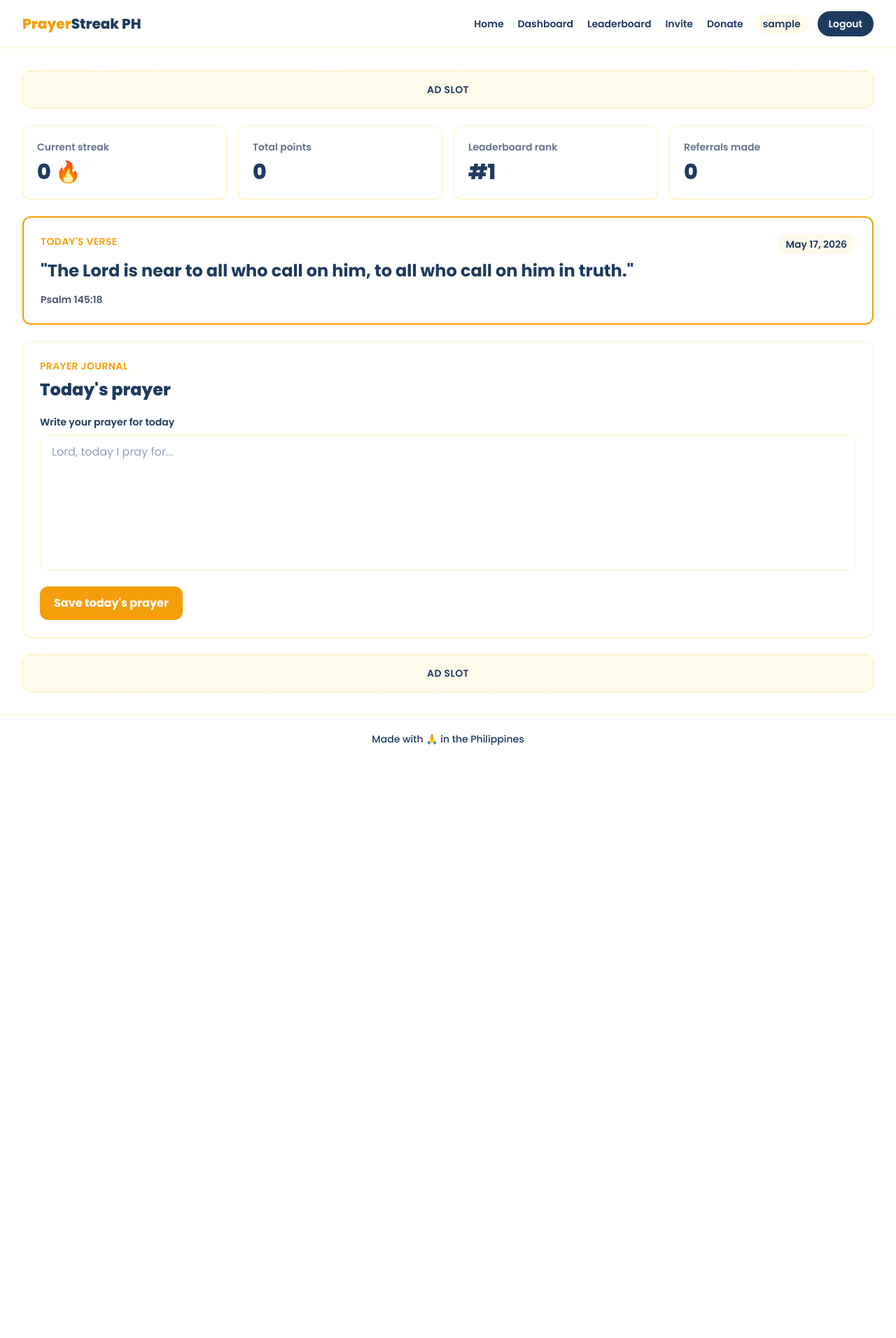
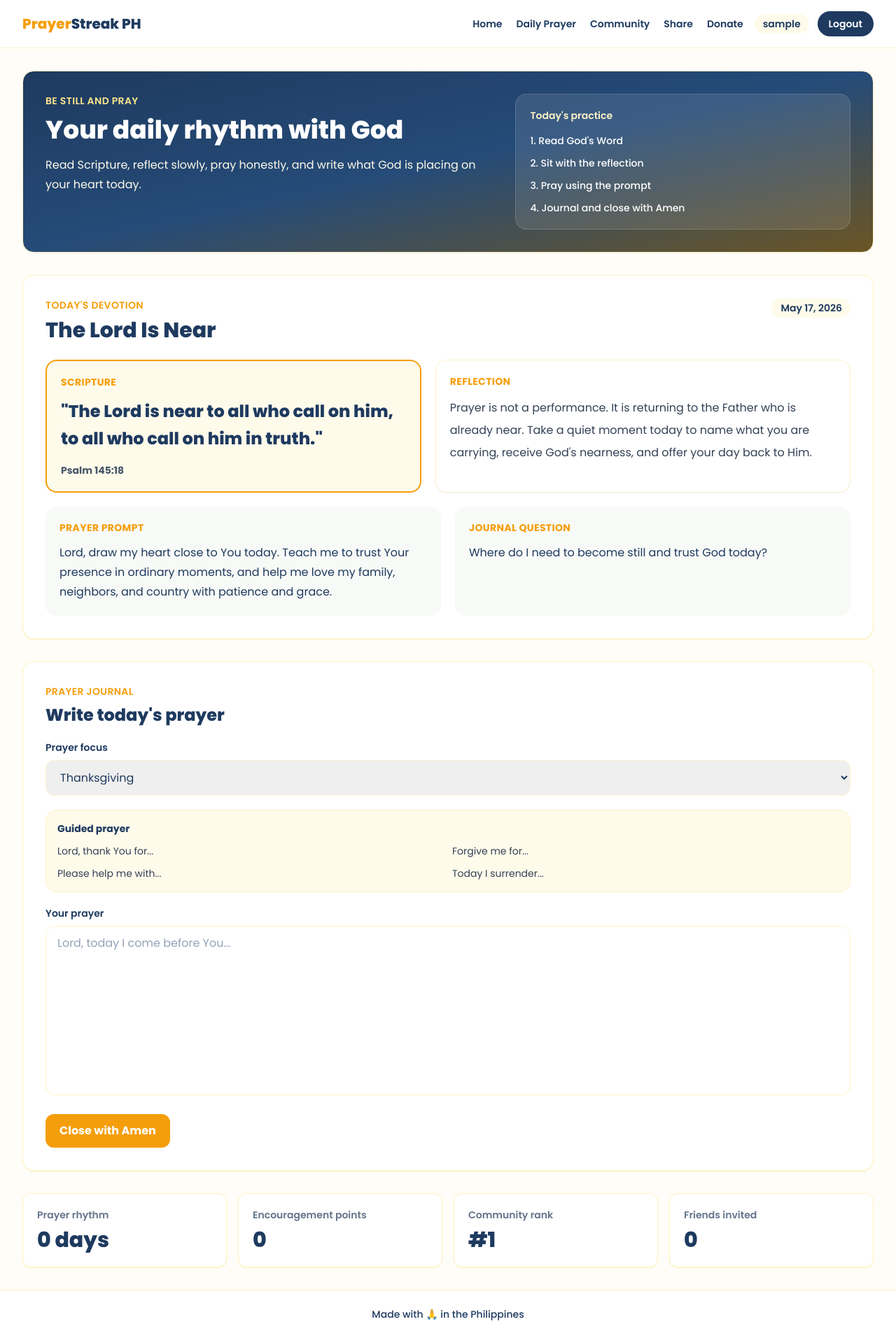
Before and after one commit to echo10000/prayer_streak, a Django app: page /dashboard/ in a window 1280 px wide. Shown: the whole page at 70% size. Before the commit the page ends 1065 px from the top, so only its background shows below. Run offline with Django 5.2, Linux system fonts and the light colour scheme; the visitor is signed in with stand-in values (Sample User, id 1); data comes from the database, SQL or seed files in the repository; data that the repository does not hold is empty; some libraries are stand-ins or nearby versions.

Commit message:
Updating some stuff

```diff
--- a/core/templates/base.html
+++ b/core/templates/base.html
@@ -27,8 +27,8 @@
         }
     </script>
 </head>
-<body class="min-h-screen bg-white font-sans text-ps-blue">
-    <header class="border-b border-amber-100 bg-white">
+<body class="min-h-screen bg-[#fffdf8] font-sans text-ps-blue">
+    <header class="border-b border-amber-100 bg-white/95">
         <nav class="mx-auto flex max-w-7xl flex-col gap-4 px-4 py-4 sm:flex-row sm:items-center sm:justify-between sm:px-6 lg:px-8">
             <a href="/" class="text-xl font-extrabold text-ps-blue">
                 <span class="text-ps-gold">Prayer</span>Streak PH
@@ -37,9 +37,9 @@
             <div class="flex flex-col gap-4 sm:flex-row sm:items-center">
                 <div class="flex flex-wrap gap-x-5 gap-y-2 text-sm font-semibold">
                     <a href="/" class="hover:text-ps-gold">Home</a>
-                    <a href="/dashboard/" class="hover:text-ps-gold">Dashboard</a>
-                    <a href="/leaderboard/" class="hover:text-ps-gold">Leaderboard</a>
-                    <a href="/invite/" class="hover:text-ps-gold">Invite</a>
+                    <a href="/dashboard/" class="hover:text-ps-gold">Daily Prayer</a>
+                    <a href="/leaderboard/" class="hover:text-ps-gold">Community</a>
+                    <a href="/invite/" class="hover:text-ps-gold">Share</a>
                     <a href="/donate/" class="hover:text-ps-gold">Donate</a>
                 </div>
 
--- a/core/templates/core/dashboard.html
+++ b/core/templates/core/dashboard.html
@@ -1,79 +1,155 @@
 {% extends "base.html" %}
 
-{% block title %}Dashboard | PrayerStreak PH{% endblock %}
+{% block title %}Daily Prayer | PrayerStreak PH{% endblock %}
 
 {% block content %}
-<div class="space-y-6">
-    <div class="rounded-xl border border-dashed border-amber-200 bg-amber-50 px-4 py-4 text-center text-sm font-semibold uppercase tracking-wide text-ps-blue">
-        Ad slot
-    </div>
-
-    <section class="grid gap-4 sm:grid-cols-2 lg:grid-cols-4">
-        <div class="rounded-xl border border-amber-100 bg-white p-5 shadow-sm shadow-amber-100">
-            <p class="text-sm font-semibold text-slate-500">Current streak</p>
-            <p class="mt-2 text-3xl font-extrabold text-ps-blue">{{ user.streak }} &#128293;</p>
-        </div>
-        <div class="rounded-xl border border-amber-100 bg-white p-5 shadow-sm shadow-amber-100">
-            <p class="text-sm font-semibold text-slate-500">Total points</p>
-            <p class="mt-2 text-3xl font-extrabold text-ps-blue">{{ user.points }}</p>
-        </div>
-        <div class="rounded-xl border border-amber-100 bg-white p-5 shadow-sm shadow-amber-100">
-            <p class="text-sm font-semibold text-slate-500">Leaderboard rank</p>
-            <p class="mt-2 text-3xl font-extrabold text-ps-blue">#{{ rank }}</p>
-        </div>
-        <div class="rounded-xl border border-amber-100 bg-white p-5 shadow-sm shadow-amber-100">
-            <p class="text-sm font-semibold text-slate-500">Referrals made</p>
-            <p class="mt-2 text-3xl font-extrabold text-ps-blue">{{ total_referrals }}</p>
+<div class="space-y-8">
+    <section class="overflow-hidden rounded-2xl border border-amber-100 bg-gradient-to-br from-ps-blue via-[#254b78] to-[#6b5524] text-white shadow-sm">
+        <div class="grid gap-6 p-6 sm:p-8 lg:grid-cols-[1.15fr_0.85fr]">
+            <div>
+                <p class="text-sm font-semibold uppercase tracking-wide text-amber-200">Be still and pray</p>
+                <h1 class="mt-3 text-3xl font-extrabold leading-tight sm:text-4xl">
+                    Your daily rhythm with God
+                </h1>
+                <p class="mt-4 max-w-2xl leading-7 text-amber-50">
+                    Read Scripture, reflect slowly, pray honestly, and write what God is placing on your heart today.
+                </p>
+            </div>
+            <div class="rounded-2xl border border-white/15 bg-white/10 p-5">
+                <p class="text-sm font-semibold text-amber-100">Today's practice</p>
+                <ol class="mt-4 space-y-3 text-sm font-medium text-white">
+                    <li>1. Read God's Word</li>
+                    <li>2. Sit with the reflection</li>
+                    <li>3. Pray using the prompt</li>
+                    <li>4. Journal and close with Amen</li>
+                </ol>
+            </div>
         </div>
     </section>
 
-    <section class="rounded-xl border-2 border-ps-gold bg-white p-6 shadow-sm shadow-amber-100">
-        <div class="flex flex-col gap-2 sm:flex-row sm:items-start sm:justify-between">
+    <section class="rounded-2xl border border-amber-100 bg-white p-6 shadow-sm shadow-amber-100 sm:p-8">
+        <div class="flex flex-col gap-4 sm:flex-row sm:items-start sm:justify-between">
             <div>
-                <p class="text-sm font-semibold uppercase tracking-wide text-ps-gold">Today's verse</p>
-                {% if daily_verse %}
-                    <blockquote class="mt-3 text-2xl font-bold leading-relaxed text-ps-blue">
-                        "{{ daily_verse.verse_text }}"
-                    </blockquote>
-                    <p class="mt-3 text-sm font-semibold text-slate-600">{{ daily_verse.reference }}</p>
-                {% else %}
-                    <blockquote class="mt-3 text-2xl font-bold leading-relaxed text-ps-blue">
-                        "{{ fallback_verse_text }}"
-                    </blockquote>
-                    <p class="mt-3 text-sm font-semibold text-slate-600">{{ fallback_verse_reference }}</p>
+                <p class="text-sm font-semibold uppercase tracking-wide text-ps-gold">Today's devotion</p>
+                <h2 class="mt-2 text-3xl font-extrabold text-ps-blue">
+                    {% if devotional %}{{ devotional.title }}{% else %}The Lord Is Near{% endif %}
+                </h2>
+                {% if devotional and devotional.season %}
+                    <p class="mt-2 text-sm font-semibold text-slate-500">{{ devotional.season }}</p>
                 {% endif %}
             </div>
             <p class="rounded-full bg-amber-50 px-3 py-1 text-sm font-semibold text-ps-blue">{{ today|date:"M d, Y" }}</p>
         </div>
+
+        <div class="mt-6 grid gap-5 lg:grid-cols-[0.95fr_1.05fr]">
+            <div class="rounded-2xl border-2 border-ps-gold bg-amber-50 p-5">
+                <p class="text-sm font-bold uppercase tracking-wide text-ps-gold">Scripture</p>
+                <blockquote class="mt-3 text-2xl font-extrabold leading-relaxed text-ps-blue">
+                    {% if devotional %}
+                        "{{ devotional.scripture_text }}"
+                    {% elif daily_verse %}
+                        "{{ daily_verse.verse_text }}"
+                    {% else %}
+                        "{{ fallback_verse_text }}"
+                    {% endif %}
+                </blockquote>
+                <p class="mt-4 text-sm font-bold text-slate-600">
+                    {% if devotional %}
+                        {{ devotional.scripture_reference }}
+                    {% elif daily_verse %}
+                        {{ daily_verse.reference }}
+                    {% else %}
+                        {{ fallback_verse_reference }}
+                    {% endif %}
+                </p>
+            </div>
+
+            <div class="rounded-2xl border border-amber-100 bg-white p-5 shadow-sm">
+                <p class="text-sm font-bold uppercase tracking-wide text-ps-gold">Reflection</p>
+                <p class="mt-3 leading-8 text-slate-700">
+                    {% if devotional %}{{ devotional.reflection }}{% else %}{{ fallback_reflection }}{% endif %}
+                </p>
+            </div>
+        </div>
+
+        <div class="mt-5 grid gap-5 md:grid-cols-2">
+            <div class="rounded-2xl bg-[#f8faf7] p-5">
+                <p class="text-sm font-bold uppercase tracking-wide text-ps-gold">Prayer prompt</p>
+                <p class="mt-3 leading-7 text-ps-blue">
+                    {% if devotional %}{{ devotional.prayer_prompt }}{% else %}{{ fallback_prayer_prompt }}{% endif %}
+                </p>
+            </div>
+            <div class="rounded-2xl bg-[#f8faf7] p-5">
+                <p class="text-sm font-bold uppercase tracking-wide text-ps-gold">Journal question</p>
+                <p class="mt-3 leading-7 text-ps-blue">
+                    {% if devotional %}{{ devotional.journal_prompt }}{% else %}{{ fallback_journal_prompt }}{% endif %}
+                </p>
+            </div>
+        </div>
     </section>
 
-    <section class="rounded-xl border border-amber-100 bg-white p-6 shadow-sm shadow-amber-100">
+    <section class="rounded-2xl border border-amber-100 bg-white p-6 shadow-sm shadow-amber-100 sm:p-8">
         <div class="mb-5">
             <p class="text-sm font-semibold uppercase tracking-wide text-ps-gold">Prayer journal</p>
-            <h1 class="mt-2 text-2xl font-extrabold text-ps-blue">Today's prayer</h1>
+            <h2 class="mt-2 text-2xl font-extrabold text-ps-blue">Write today's prayer</h2>
         </div>
 
         {% if prayer_log %}
-            <div class="rounded-xl border border-green-100 bg-green-50 p-5">
+            <div class="rounded-2xl border border-green-100 bg-green-50 p-5">
                 <p class="mb-3 text-sm font-bold text-green-700">Already prayed today &#9989;</p>
-                <p class="whitespace-pre-line leading-7 text-ps-blue">{{ prayer_log.content }}</p>
+                <p class="text-sm font-semibold uppercase tracking-wide text-green-700">{{ prayer_log.get_category_display }}</p>
+                <p class="mt-3 whitespace-pre-line leading-8 text-ps-blue">{{ prayer_log.content }}</p>
             </div>
         {% else %}
-            <form method="post" class="space-y-4">
+            <form method="post" class="space-y-5">
                 {% csrf_token %}
                 <div>
-                    <label for="content" class="mb-2 block text-sm font-semibold text-ps-blue">Write your prayer for today</label>
-                    <textarea id="content" name="content" rows="7" required class="w-full resize-none rounded-xl border border-amber-100 px-4 py-3 text-ps-blue outline-none transition placeholder:text-slate-400 focus:border-ps-gold focus:ring-2 focus:ring-amber-100" placeholder="Lord, today I pray for..."></textarea>
+                    <label for="category" class="mb-2 block text-sm font-semibold text-ps-blue">Prayer focus</label>
+                    <select id="category" name="category" class="w-full rounded-xl border border-amber-100 px-4 py-3 text-ps-blue outline-none transition focus:border-ps-gold focus:ring-2 focus:ring-amber-100">
+                        {% for value, label in prayer_categories %}
+                            <option value="{{ value }}">{{ label }}</option>
+                        {% endfor %}
+                    </select>
+                </div>
+
+                <div class="rounded-2xl border border-amber-100 bg-amber-50 p-4">
+                    <p class="text-sm font-bold text-ps-blue">Guided prayer</p>
+                    <div class="mt-3 grid gap-3 text-sm text-slate-700 sm:grid-cols-2">
+                        <p>Lord, thank You for...</p>
+                        <p>Forgive me for...</p>
+                        <p>Please help me with...</p>
+                        <p>Today I surrender...</p>
+                    </div>
+                </div>
+
+                <div>
+                    <label for="content" class="mb-2 block text-sm font-semibold text-ps-blue">Your prayer</label>
+                    <textarea id="content" name="content" rows="9" required class="w-full resize-none rounded-xl border border-amber-100 px-4 py-3 text-ps-blue outline-none transition placeholder:text-slate-400 focus:border-ps-gold focus:ring-2 focus:ring-amber-100" placeholder="Lord, today I come before You..."></textarea>
                 </div>
                 <button type="submit" class="w-full rounded-xl bg-ps-gold px-5 py-3 font-bold text-white transition hover:bg-ps-blue sm:w-auto">
-                    Save today's prayer
+                    Close with Amen
                 </button>
             </form>
         {% endif %}
     </section>
 
-    <div class="rounded-xl border border-dashed border-amber-200 bg-amber-50 px-4 py-4 text-center text-sm font-semibold uppercase tracking-wide text-ps-blue">
-        Ad slot
-    </div>
+    <section class="grid gap-4 sm:grid-cols-2 lg:grid-cols-4">
+        <div class="rounded-xl border border-amber-100 bg-white p-5 shadow-sm shadow-amber-100">
+            <p class="text-sm font-semibold text-slate-500">Prayer rhythm</p>
+            <p class="mt-2 text-3xl font-extrabold text-ps-blue">{{ user.streak }} days</p>
+        </div>
+        <div class="rounded-xl border border-amber-100 bg-white p-5 shadow-sm shadow-amber-100">
+            <p class="text-sm font-semibold text-slate-500">Encouragement points</p>
+            <p class="mt-2 text-3xl font-extrabold text-ps-blue">{{ user.points }}</p>
+        </div>
+        <div class="rounded-xl border border-amber-100 bg-white p-5 shadow-sm shadow-amber-100">
+            <p class="text-sm font-semibold text-slate-500">Community rank</p>
+            <p class="mt-2 text-3xl font-extrabold text-ps-blue">#{{ rank }}</p>
+        </div>
+        <div class="rounded-xl border border-amber-100 bg-white p-5 shadow-sm shadow-amber-100">
+            <p class="text-sm font-semibold text-slate-500">Friends invited</p>
+            <p class="mt-2 text-3xl font-extrabold text-ps-blue">{{ total_referrals }}</p>
+        </div>
+    </section>
 </div>
 {% endblock %}
--- a/core/views.py
+++ b/core/views.py
@@ -9,7 +9,7 @@ from django.utils import timezone
 from django.shortcuts import redirect, render
 
 from .forms import DonationForm, RegisterForm
-from .models import DailyVerse, PrayerLog, Referral, StreakLog
+from .models import DailyDevotional, DailyVerse, PrayerLog, Referral, StreakLog
 from .utils import update_streak
 
 
@@ -79,11 +79,13 @@ def logout_view(request):
 @login_required(login_url="/login/")
 def dashboard_view(request):
     today = timezone.localdate()
+    devotional = DailyDevotional.objects.filter(date=today).first()
     daily_verse = DailyVerse.objects.filter(date=today).first()
     prayer_log = PrayerLog.objects.filter(user=request.user, date=today).first()
 
     if request.method == "POST" and prayer_log is None:
         content = request.POST.get("content", "").strip()
+        category = request.POST.get("category", PrayerLog.Category.PETITION)
         if content:
             try:
                 with transaction.atomic():
@@ -95,7 +97,7 @@ def dashboard_view(request):
                     prayer_log, created = PrayerLog.objects.get_or_create(
                         user=locked_user,
                         date=today,
-                        defaults={"content": content},
+                        defaults={"content": content, "category": category},
                     )
 
                     if created:
@@ -118,9 +120,14 @@ def dashboard_view(request):
     total_referrals = Referral.objects.filter(referrer=request.user).count()
 
     context = {
+        "devotional": devotional,
         "daily_verse": daily_verse,
+        "prayer_categories": PrayerLog.Category.choices,
         "fallback_verse_text": "The Lord is near to all who call on him, to all who call on him in truth.",
         "fallback_verse_reference": "Psalm 145:18",
+        "fallback_reflection": "Prayer is not a performance. It is returning to the Father who is already near. Take a quiet moment today to name what you are carrying, receive God's nearness, and offer your day back to Him.",
+        "fallback_prayer_prompt": "Lord, draw my heart close to You today. Teach me to trust Your presence in ordinary moments, and help me love my family, neighbors, and country with patience and grace.",
+        "fallback_journal_prompt": "Where do I need to become still and trust God today?",
         "prayer_log": prayer_log,
         "rank": rank,
         "total_referrals": total_referrals,
```
Also changed, not shown: core/admin.py (+19 -3 lines), core/models.py (+34 -0 lines), core/templates/core/index.html (+36 -42 lines), core/migrations/0003_dailydevotional_prayerlog_category.py (added).
